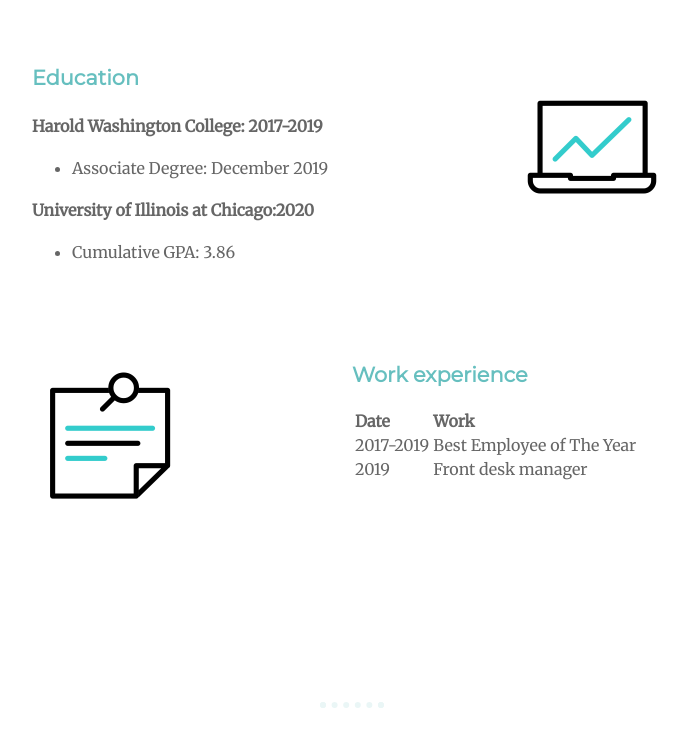
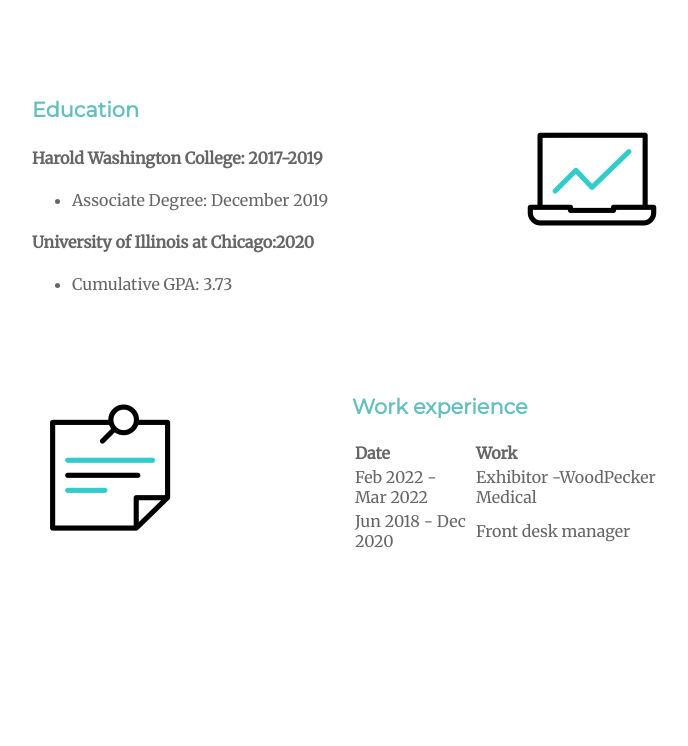
Before and after one commit to MysteryJC/IntroJc, a plain HTML site: page index.html in a window 1280 px wide. Shown: the part 2092-2838 px from the top of the page, without its empty margins (288-976 px from the left). Drawn offline with Linux system fonts and the light colour scheme; a web font is replaced by a local one.

Commit message:
Update index.html

```diff
--- a/index.html
+++ b/index.html
@@ -3,7 +3,7 @@
 
 <head>
   <meta charset="utf-8">
-  <title>JiaJin Chen - a 新手 web designer</title>
+  <title>JiaJin Chen - a web designer</title>
   <link rel="stylesheet" href="CSS/styles.css">
   <link rel="icon" href="favicon.ico">
   <link rel="preconnect" href="https://fonts.googleapis.com">
@@ -24,7 +24,7 @@
     <div class="profile">
       <img src="images/myself.jpg" alt="Me">
       <h2>Hello!</h2>
-      <p class="intro">I am a current student at University of Illinois at Chicago, pursuing post-secondary studies in Computer sciences with the goal of obtaining a job in the Web developer field.</p>
+      <p class="intro">I am a current student at University of Illinois at Chicago, pursuing post-secondary studies in Computer sciences with the goal of gaining experience in the field of web development and software development.</p>
     </div>
 
     <hr>
@@ -51,7 +51,7 @@
         </ul>
         <p><strong>University of Illinois at Chicago:2020</strong></p>
         <ul>
-          <li>Cumulative GPA: 3.86</li>
+          <li>Cumulative GPA: 3.73</li>
         </ul>
       </div>
       <div class="skill-row">
@@ -66,11 +66,11 @@
           </thead>
           <tbody>
             <tr>
-              <td>2017-2019</td>
-              <td>Best Employee of The Year</td>
+              <td>Feb 2022 - Mar 2022</td>
+              <td>Exhibitor -WoodPecker Medical</td>
             </tr>
             <tr>
-              <td>2019</td>
+              <td>Jun 2018 - Dec 2020</td>
               <td>Front desk manager</td>
             </tr>
           </tbody>
@@ -91,7 +91,7 @@
   </div>
 
   <div class="bottom-container">
-    <a class="footer-link" href="https://www.linkedin.com/">LinkedIn</a>
+    <a class="footer-link" href="https://www.linkedin.com/in/jiajin-chen1/">LinkedIn</a>
     <a class="footer-link" href="https://twitter.com/">Twitter</a>
     <a class="footer-link" href="https://mysteryjc.github.io/CV/">Website</a>
     <p class="Copyright">Copyright © 2022 Jiajin Chen. All Rights Reserved</p>
```
